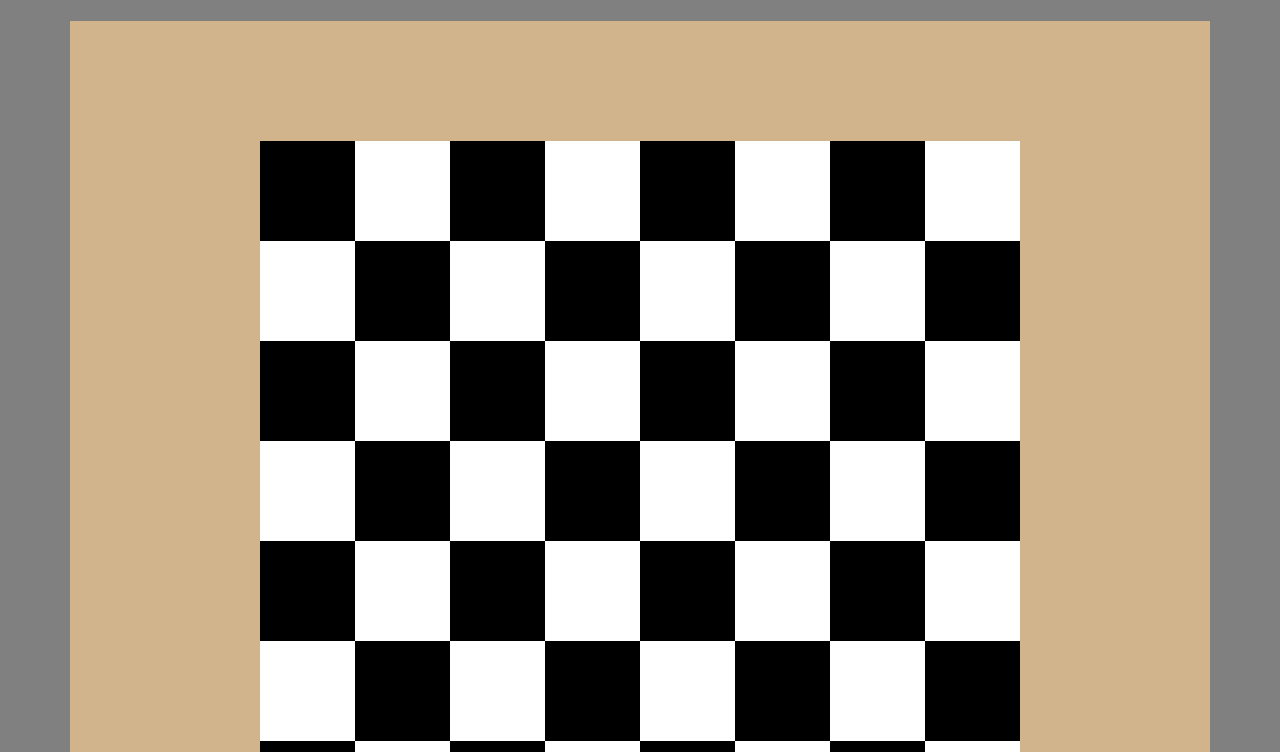
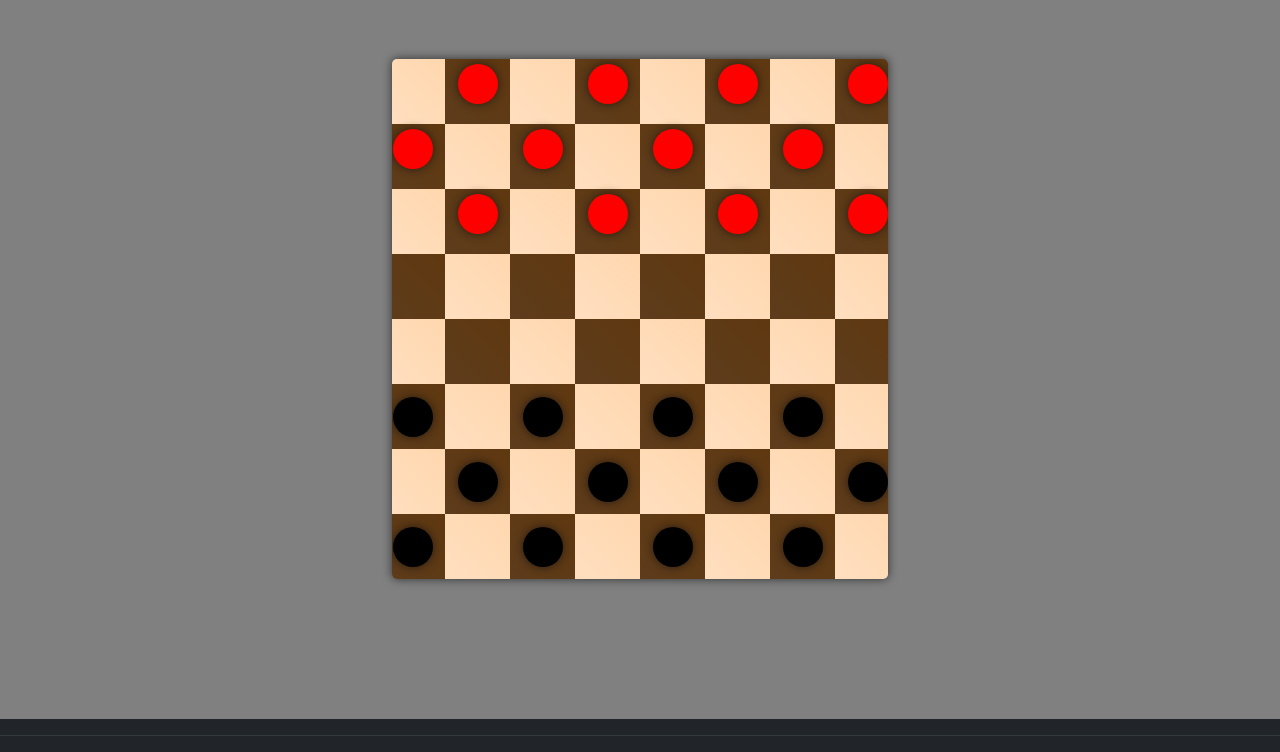
Before and after one commit to Hecktomb200/startup, a plain HTML site: page play.html in a window 1280 px wide. Shown: the part 161-913 px from the top of the page. Drawn offline with nearby package versions, Linux system fonts and the light colour scheme.

Commit message:
Changed board to be interactable

```diff
--- a/main.css
+++ b/main.css
@@ -95,39 +95,118 @@ body {
     font-size: 150%
   }
 
-  .container {
-    padding: 20px 175px;
-    background-color: #d2b48c;
-  }
-  .row {
-    min-width: 100%;
-    min-height: 12.5vh;
-  }
-  .col {
-    background-color: white;
-  }
-  .black {
-    background-color: black;
+  * {
+    margin: 0;
+    padding: 0;
+    box-sizing: border-box;
+    font-family: sans-serif;
   }
 
-  .controls {
-    position: absolute;
-    border-radius: 50%;
-    width: 200px;
-    height: 200px;
-    background-color: black;
-    padding: 2em;
+  .container {
     display: flex;
+    justify-content: center;
     align-items: center;
-    justify-content: space-around;
-    flex-direction: column;
+    width: 100%;
+    height: 100vh;
   }
+    .overlay {
+      display: flex;
+      visibility: hidden;
+      align-items: center;
+      justify-content: center;
+      flex-direction: column;
+      position: fixed;
+      left: 0;
+      right: 0;
+      top: 0;
+      bottom: 0;
+      background: rgba(0, 0, 0, 0.75);
+    }
+      .game-over {
+        display: flex;
+        align-items: center;
+        justify-content: center;
+        flex-direction: column;
+        text-align: center;
+        font-size: 10vw;
+        color: wheat;
+      }
+        button {
+          padding: 10px 20px;
+        }
+    .board {
+      margin: 0;
+      display: grid;
+      grid-template-rows: repeat(8, 65px);
+      box-shadow: 0px 0px 10px rgba(16, 15, 15, 0.71);
+      border-radius: 5px;
+      overflow: hidden;
+    }
+      .row {
+        display: grid;
+        grid-template-columns: repeat(8, 65px);
+      }
+        .emptySpace {
+          background-image: linear-gradient(
+            to right top,
+            #ffdfc0,
+            #ffddbc,
+            #ffdbb7,
+            #ffd9b3,
+            #ffd7af
+          ) !important;
+        }
+        .boardSquare {
+          display: flex;
+          justify-content: center;
+          align-items: center;
+          background-image: linear-gradient(
+            to right top,
+            #5d3c1c,
+            #5e3b19,
+            #5e3a16,
+            #5f3913,
+            #5f3810
+          );
+          width: 65px !important;
+          height: 65px !important;
+        }
+          .king.red-piece {
+            background-color: rgb(130, 20, 20);
+          }
 
-  .game-name {
-    font-size: 2em;
-    font-weight: bold;
-    margin-bottom: 0.5em;
-  }
+          .king.black-piece {
+            background-color: rgb(95, 95, 95);
+          }
+          .black-piece {
+            width: 40px;
+            height: 40px;
+            padding: 12px;
+            background-color: black;
+            box-shadow: 0px 0px 10px rgba(16, 15, 15, 0.71);
+            border-radius: 50px;
+            cursor: pointer;
+            user-select: none;
+          }
+          .red-piece {
+            box-shadow: 0px 0px 10px rgba(16, 15, 15, 0.71);
+            width: 40px;
+            height: 40px;
+            padding: 12px;
+            background-color: red;
+            border-radius: 50px;
+            cursor: pointer;
+          }
+
+    .turn {
+      position: absolute;
+      top: 10px;
+      font-size: 5rem;
+      text-transform: uppercase;
+      pointer-events: none;
+      user-select: none;
+      z-index: -1;
+    }
 
   .score {
     position: absolute;
@@ -161,3 +240,30 @@ body {
       flex: 1 100vh;
     }
   }
+
+  @media screen and (max-width: 560px) {
+      .board {
+        grid-template-rows: repeat(8, 12vw);
+      }
+        .row {
+          grid-template-columns: repeat(8, 12vw);
+        }
+          .boardSquare {
+            width: 12vw !important;
+            height: 12vw !important;
+            display: flex;
+            justify-content: center;
+            align-items: center;
+          }
+            .red-piece {
+              height: 4.5vw;
+              width: 4.5vw;
+            }
+            .black-piece {
+              height: 4.5vw;
+              width: 4.5vw;
+            }
+          }
+      .turn {
+        font-size: 3rem;
+      }
--- a/play.html
+++ b/play.html
@@ -33,123 +33,117 @@
     </header>
 
     <main class="bg-tertiary">
-      <div class="players text-center">
-        Player's Turn:
-        <span class="player-name text-center">Anonymous player</span>
+      <div class="container">
+        <div class="turn">red turn</div>
+        <div class="overlay">
+          <div class="game-over">
           </div>
-      <br />
-      <div class="container">
-        <div class="row edge">
-          <div class="col-12"></div>
         </div>
-
+        <div class="board">
           <div class="row">
-          <div class="col-2"></div> <!-- first 2 cols -->
-          <div class="col black"></div> <!-- black -->
-          <div class="col"></div> <!-- white -->
-          <div class="col black"></div> <!-- black -->
-          <div class="col"></div> <!-- white -->
-          <div class="col black"></div> <!-- black -->
-          <div class="col"></div> <!-- white -->
-          <div class="col black"></div> <!-- black -->
-          <div class="col"></div> <!-- white -->
-          <div class="col-2"></div> <!-- last 2 cols -->
+            <div class="emptySpace boardSquare"></div>
+            <div class="boardSquare">
+              <p class="red-piece" id="0"></p>
             </div>
-
+            <div class="emptySpace boardSquare"></div>
+            <div class="boardSquare">
+              <p class="red-piece" id="1"></p>
+            </div>
+            <div class="emptySpace boardSquare"></div>
+            <div class="boardSquare">
+              <p class="red-piece" id="2"></p>
+            </div>
+            <div class="emptySpace boardSquare"></div>
+            <div class="boardSquare">
+              <p class="red-piece" id="3"></p>
+            </div>
+          </div>
           <div class="row">
-          <div class="col-2 "></div> <!-- first 2 col -->
-          <div class="col"></div> <!-- white -->
-          <div class="col black"></div> <!-- black -->
-          <div class="col"></div> <!-- white -->
-          <div class="col black"></div> <!-- black -->
-          <div class="col"></div> <!-- white -->
-          <div class="col black"></div> <!-- black -->
-          <div class="col"></div> <!-- white -->
-          <div class="col black"></div> <!-- black -->
-          <div class="col-2"></div> <!-- last 2 cols -->
+            <div class="boardSquare">
+              <p class="red-piece" id="4"></p>
             </div>
-
+            <div class="emptySpace boardSquare"></div>
+            <div class="boardSquare">
+              <p class="red-piece" id="5"></p>
+            </div>
+            <div class="emptySpace boardSquare"></div>
+            <div class="boardSquare">
+              <p class="red-piece" id="6"></p>
+            </div>
+            <div class="emptySpace boardSquare"></div>
+            <div class="boardSquare">
+              <p class="red-piece" id="7"></p>
+            </div>
+            <div class="emptySpace boardSquare"></div>
+          </div>
           <div class="row">
-          <div class="col-2"></div> <!-- first 2 cols -->
-          <div class="col black"></div> <!-- black -->
-          <div class="col"></div> <!-- white -->
-          <div class="col black"></div> <!-- black -->
-          <div class="col"></div> <!-- white -->
-          <div class="col black"></div> <!-- black -->
-          <div class="col"></div> <!-- white -->
-          <div class="col black"></div> <!-- black -->
-          <div class="col"></div> <!-- white -->
-          <div class="col-2"></div> <!-- last 2 cols -->
+            <div class="emptySpace boardSquare"></div>
+            <div class="boardSquare">
+              <p class="red-piece" id="8"></p>
             </div>
-
+            <div class="emptySpace boardSquare"></div>
+            <div class="boardSquare">
+              <p class="red-piece" id="9"></p>
+            </div>
+            <div class="emptySpace boardSquare"></div>
+            <div class="boardSquare">
+              <p class="red-piece" id="10"></p>
+            </div>
+            <div class="emptySpace boardSquare"></div>
+            <div class="boardSquare">
+              <p class="red-piece" id="11"></p>
+            </div>
+          </div>
           <div class="row">
-          <div class="col-2"></div> <!-- first 2 cols -->
-          <div class="col"></div> <!-- white -->
-          <div class="col black"></div> <!-- black -->
-          <div class="col"></div> <!-- white -->
-          <div class="col black"></div> <!-- black -->
-          <div class="col"></div> <!-- white -->
-          <div class="col black"></div> <!-- black -->
-          <div class="col"></div> <!-- white -->
-          <div class="col black"></div> <!-- black -->
-          <div class="col-2"></div> <!-- last 2 cols -->
+            <div class="boardSquare"></div>
+            <div class="emptySpace boardSquare"></div>
+            <div class="boardSquare"></div>
+            <div class="emptySpace boardSquare"></div>
+            <div class="boardSquare"></div>
+            <div class="emptySpace boardSquare"></div>
+            <div class="boardSquare"></div>
+            <div class="emptySpace boardSquare"></div>
           </div>
-
           <div class="row">
-          <div class="col-2"></div> <!-- first 2 cols -->
-          <div class="col black"></div> <!-- black -->
-          <div class="col"></div> <!-- white -->
-          <div class="col black"></div> <!-- black -->
-          <div class="col"></div> <!-- white -->
-          <div class="col black"></div> <!-- black -->
-          <div class="col"></div> <!-- white -->
-          <div class="col black"></div> <!-- black -->
-          <div class="col"></div> <!-- white -->
-          <div class="col-2"></div> <!-- last 2 cols -->
+            <div class="emptySpace boardSquare"></div>
+            <div class="boardSquare"></div>
+            <div class="emptySpace boardSquare"></div>
+            <div class="boardSquare"></div>
+            <div class="emptySpace boardSquare"></div>
+            <div class="boardSquare"></div>
+            <div class="emptySpace boardSquare"></div>
+            <div class="boardSquare"></div>
           </div>
-
           <div class="row">
-          <div class="col-2"></div> <!-- first 2 cols -->
-          <div class="col"></div> <!-- white -->
-          <div class="col black"></div> <!-- black -->
-          <div class="col"></div> <!-- white -->
-          <div class="col black"></div> <!-- black -->
-          <div class="col"></div> <!-- white -->
-          <div class="col black"></div> <!-- black -->
-          <div class="col"></div> <!-- white -->
-          <div class="col black"></div> <!-- black -->
-          <div class="col-2"></div> <!-- last 2 cols -->
+            <div class="boardSquare"><span class="black-piece" id="12"></span></div>
+            <div class="emptySpace boardSquare"></div>
+            <div class="boardSquare"><span class="black-piece" id="13"></span></div>
+            <div class="emptySpace boardSquare"></div>
+            <div class="boardSquare"><span class="black-piece" id="14"></span></div>
+            <div class="emptySpace boardSquare"></div>
+            <div class="boardSquare"><span class="black-piece" id="15"></span></div>
+            <div class="emptySpace boardSquare"></div>
           </div>
-
           <div class="row">
-          <div class="col-2"></div> <!-- first 2 cols -->
-          <div class="col black"></div> <!-- black -->
-          <div class="col"></div> <!-- white -->
-          <div class="col black"></div> <!-- black -->
-          <div class="col"></div> <!-- white -->
-          <div class="col black"></div> <!-- black -->
-          <div class="col"></div> <!-- white -->
-          <div class="col black"></div> <!-- black -->
-          <div class="col"></div> <!-- white -->
-          <div class="col-2"></div> <!-- last 2 cols -->
+            <div class="emptySpace boardSquare"></div>
+            <div class="boardSquare"><span class="black-piece" id="16"></span></div>
+            <div class="emptySpace boardSquare"></div>
+            <div class="boardSquare"><span class="black-piece" id="17"></span></div>
+            <div class="emptySpace boardSquare"></div>
+            <div class="boardSquare"><span class="black-piece" id="18"></span></div>
+            <div class="emptySpace boardSquare"></div>
+            <div class="boardSquare"><span class="black-piece" id="19"></span></div>
           </div>
-
           <div class="row">
-          <div class="col-2"></div> <!-- first 2 cols -->
-          <div class="col"></div> <!-- white -->
-          <div class="col black"></div> <!-- black -->
-          <div class="col"></div> <!-- white -->
-          <div class="col black"></div> <!-- black -->
-          <div class="col"></div> <!-- white -->
-          <div class="col black"></div> <!-- black -->
-          <div class="col"></div> <!-- white -->
-          <div class="col black"></div> <!-- black -->
-          <div class="col-2"></div> <!-- last 2 cols -->
+            <div class="boardSquare"><span class="black-piece" id="20"></span></div>
+            <div class="emptySpace boardSquare"></div>
+            <div class="boardSquare"><span class="black-piece" id="21"></span></div>
+            <div class="emptySpace boardSquare"></div>
+            <div class="boardSquare"><span class="black-piece" id="22"></span></div>
+            <div class="emptySpace boardSquare"></div>
+            <div class="boardSquare"><span class="black-piece" id="23"></span></div>
+            <div class="emptySpace boardSquare"></div>
           </div>
-
-        <!-- last blank row, think board -->
-        <div class="row edge">
-          <div class="col-12"></div>
         </div>
       </div>
 
```
Lines whose indentation alone changed are shown as unchanged.
